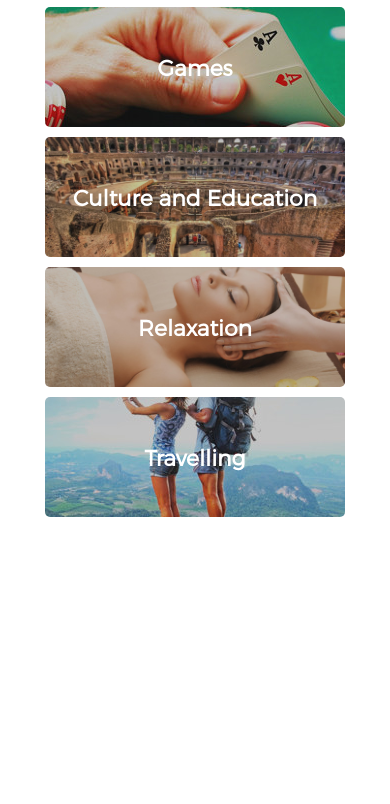
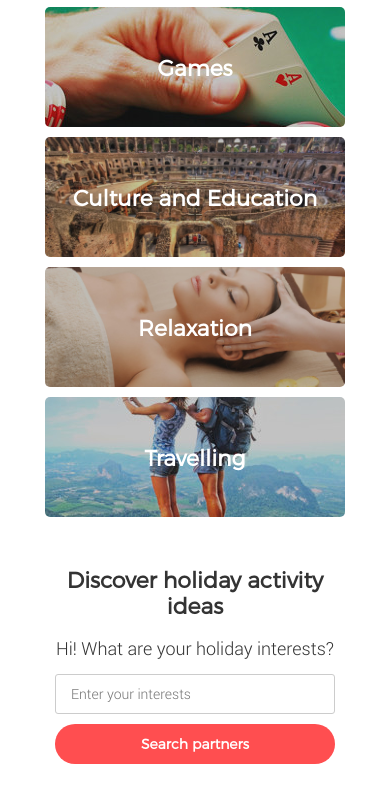
Before and after one commit to YuriyShandor/DreamShare, a website: page index.html in a window 390 px wide. Shown: the part 3061-3865 px from the top of the page. Before the commit the page ends 3588 px from the top, so only its background shows below. Drawn offline with Linux system fonts and the light colour scheme.

Commit message:
Add Section Discover_Activity

```diff
--- a/index.html
+++ b/index.html
@@ -162,8 +162,22 @@
     </div>
   </section>
 
-  <section></section>
-  <section></section>
+  <section>
+    <div class="container">
+      <div class="discover_activity">
+        <h1 class="title_heading">Discover holiday activity ideas</h1>
+        <p>Hi! What are your holiday interests?</p>
+
+        <div class="discover_partner">
+          <input type="text" name="" placeholder="Enter your interests">
+
+          <div class="search_partners">
+            <span>Search partners</span>
+          </div>
+        </div>
+      </div>
+    </div>
+  </section>
 
   <footer></footer>
 </body>
--- a/scss/main.scss
+++ b/scss/main.scss
@@ -539,13 +539,97 @@ header {
   }
 }
 
+.discover_activity {
+  width: inherit;
+  display: flex;
+  flex-direction: column;
+  align-items: center;
 
-@media screen and (min-width: 768px) and (max-width: 1199px) {
+  .title_heading {
+    margin: 0;
+    margin-top: 70px;
+    margin-bottom: 35px;
+  }
 
+  p {
+    font-family: Roboto;
+    font-size: 18px;
+    font-weight: 300;
+    color: #333;
+    margin: 0;
+  }
+
+  .discover_partner {
+    width: 410px;
+    display: flex;
+    justify-content: space-between;
+    align-items: center;
+    margin-top: 40px;
+    margin-bottom: 100px;
+
+    input {
+      width: 240px;
+      height: 40px;
+      border: 1px solid #ccc;
+      border-radius: 3px;
+      outline-color: #333;
+      padding-left: 15px;
+      font-family: Roboto;
+      font-size: 14px;
+      font-weight: 300;
+    }
+
+    .search_partners {
+      width: 160px;
+      height: 40px;
+      background: #ff4e50;
+      border-radius: 20px;
+      display: flex;
+      align-items: center;
+      justify-content: center;
+      cursor: pointer;
+
+      span {
+        font-size: 14px;
+        font-weight: 700;
+        color: #fff;
+      }
+
+      &:hover {
+        opacity: 0.9;
+      }
+    }
+  }
 }
 
+
 @media screen and (max-width: 767px) {
+  .discover_activity {
+    .title_heading {
+      margin: 0;
+      margin-top: 40px;
+      margin-bottom: 20px;
+    }
 
+    .discover_partner {
+      width: auto;
+      height: 90px;
+      display: flex;
+      flex-direction: column;
+      justify-content: space-between;
+      align-items: center;
+      margin-top: 15px;
+      margin-bottom: 40px;
+
+      input {
+        width: 280px;
+      }
+
+      .search_partners {
+        width: 280px;
+      }
+    }
+  }
 }
 
 
```
Also changed, not shown: scss/main.min.css.
